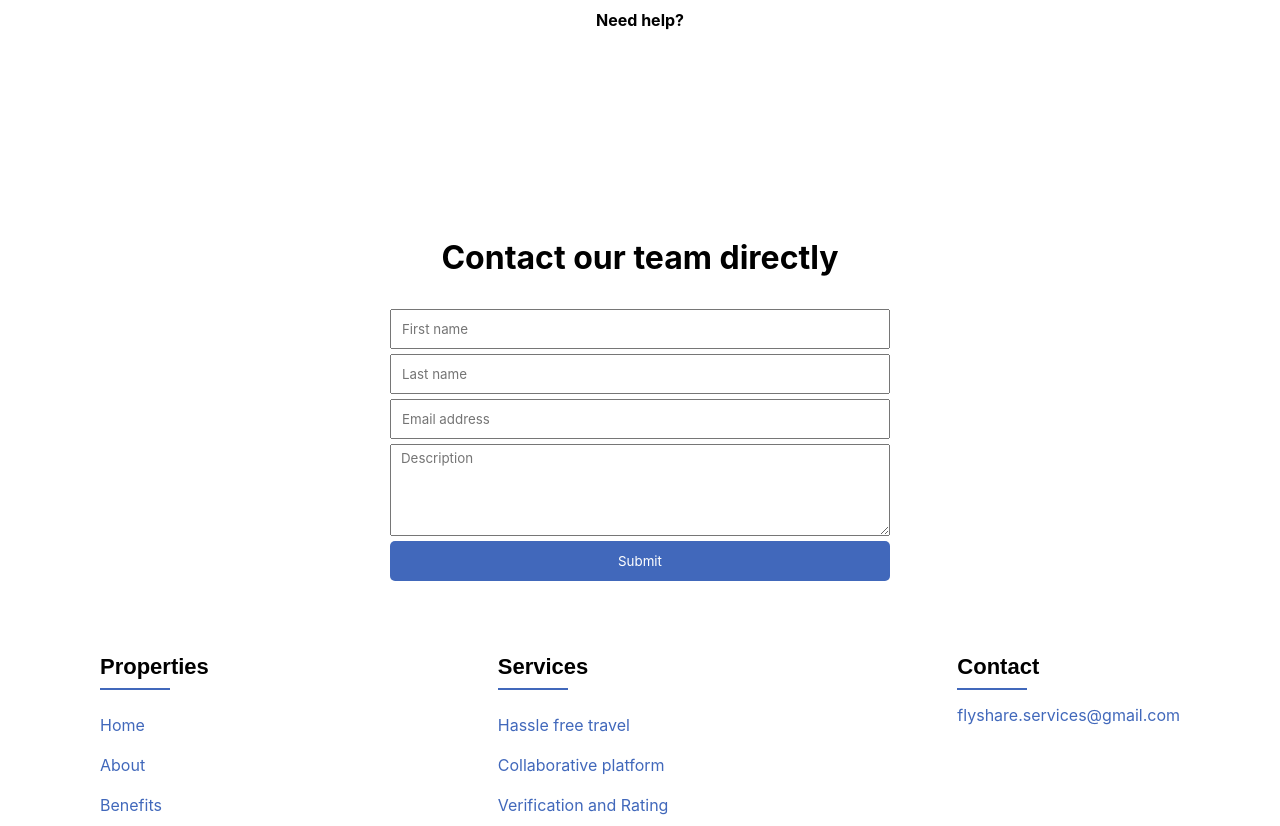
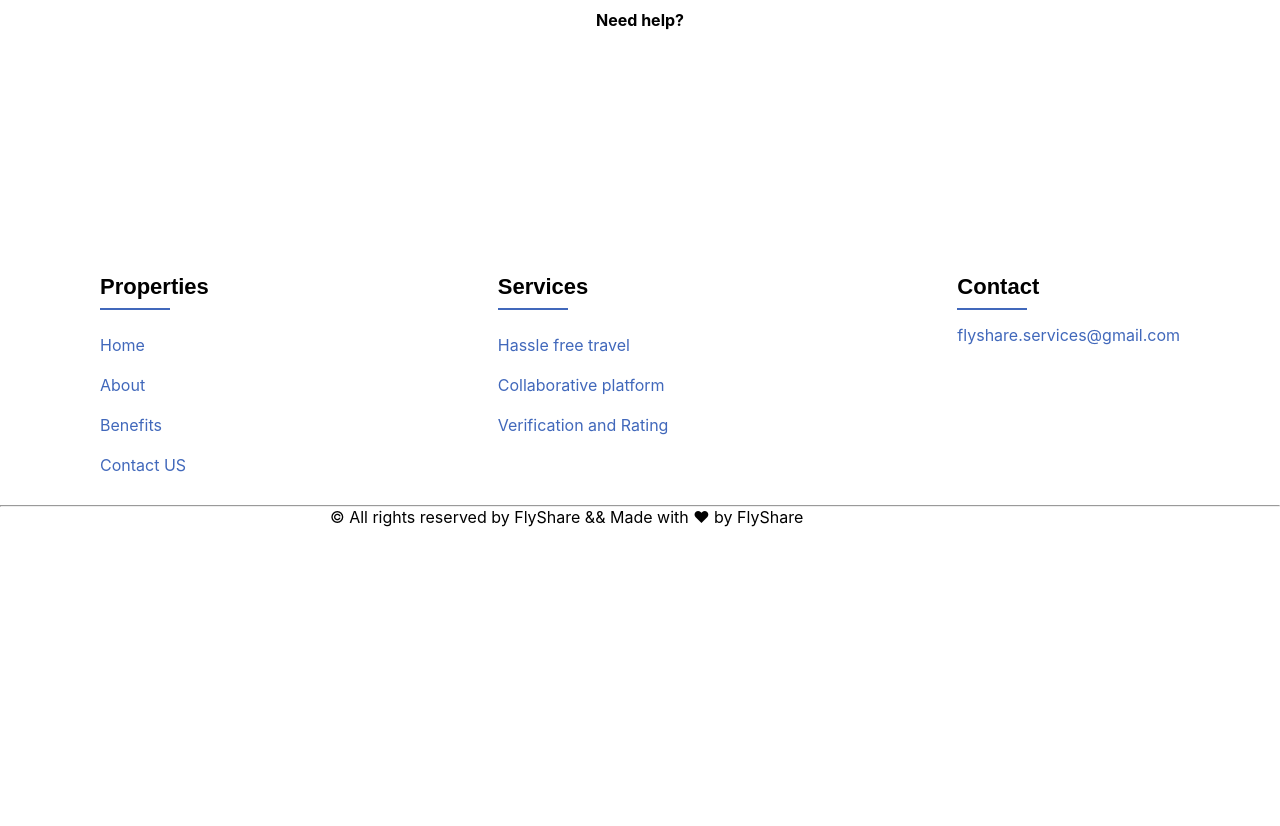
Before and after one commit to Sidfa1/deploy_it, a Django app: page / in a window 1280 px wide; the page is wider, and only the part inside the window is pictured. Shown: the part 3224-4050 px from the top of that part. After the commit the page ends 3751 px from the top of that part, so only its background shows below. Run offline with Django 4.2, Linux system fonts and the light colour scheme; some libraries are stand-ins or nearby versions.

Commit message:
Update index.html

```diff
--- a/templates/Login/index.html
+++ b/templates/Login/index.html
@@ -247,30 +247,12 @@
         flexibility of the modern web with the control and compliance your
         business needs.
       </p>
-      <a href="#contact"><b>Need help?</b></a>
+      <a href="{% url 'login' %}"><b>Need help?</b></a>
       <!-- </div> -->
     </div>
 
     <div class="contact-form" id="contact">
       <div>{% block content %} {% endblock %}</div>
-      <h1>Contact our team directly</h1>
-      <form id="form2" action="{% url 'submit_contact_form' %}" method="post">
-
-        {% csrf_token %}
-
-        <!-- Your form fields here -->
-
-        <input type="text" name="fname" placeholder="First name" required />
-
-        <input type="text" name="lname" placeholder="Last name" required />
-
-        <input type="email" name="email" placeholder="Email address" required />
-
-        <textarea name="query" id="" cols="30" rows="5" placeholder="Description"></textarea>
-
-        <button type="submit">Submit</button>
-
-        </form>
     </div>
   </div>
   <footer>
```
